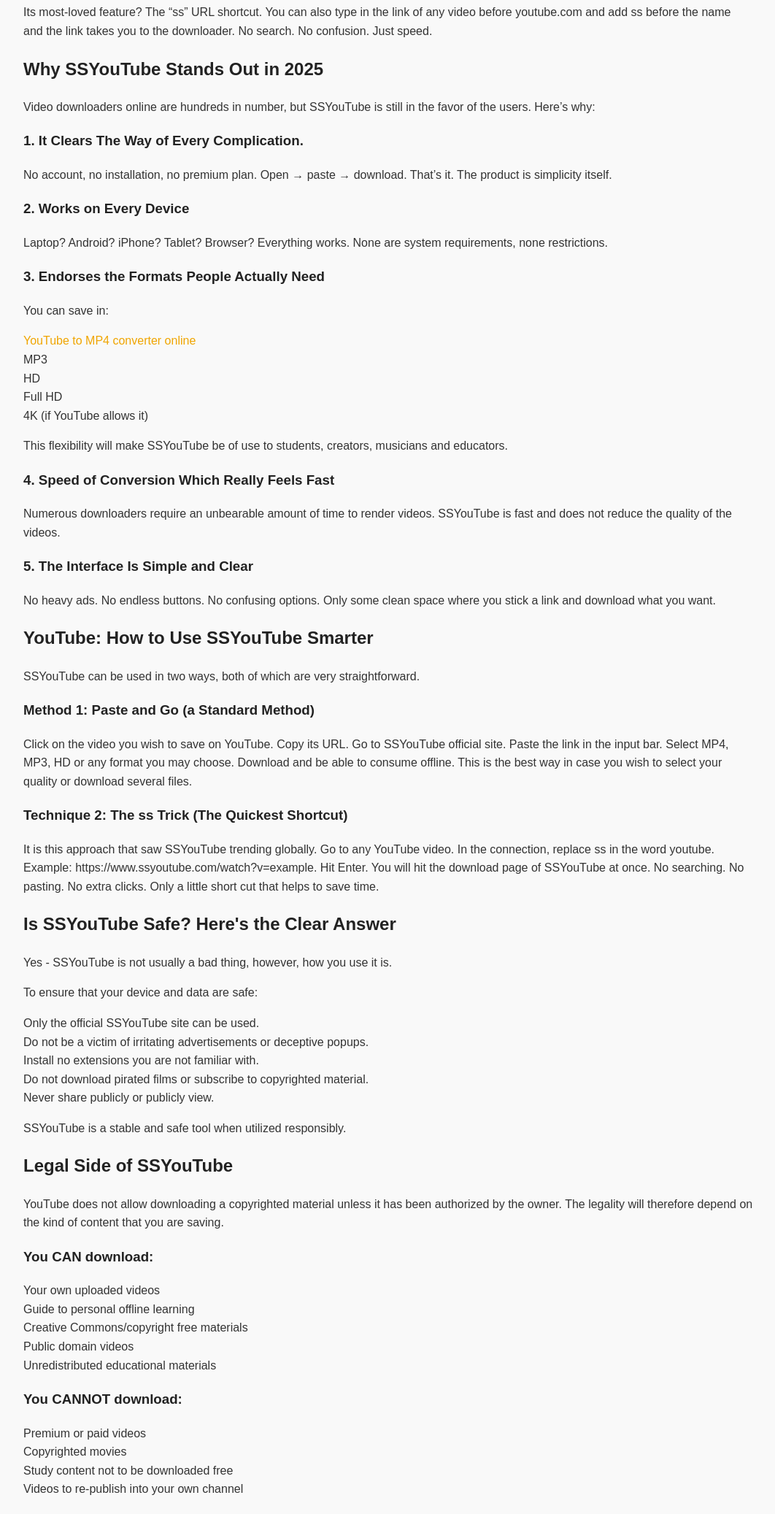
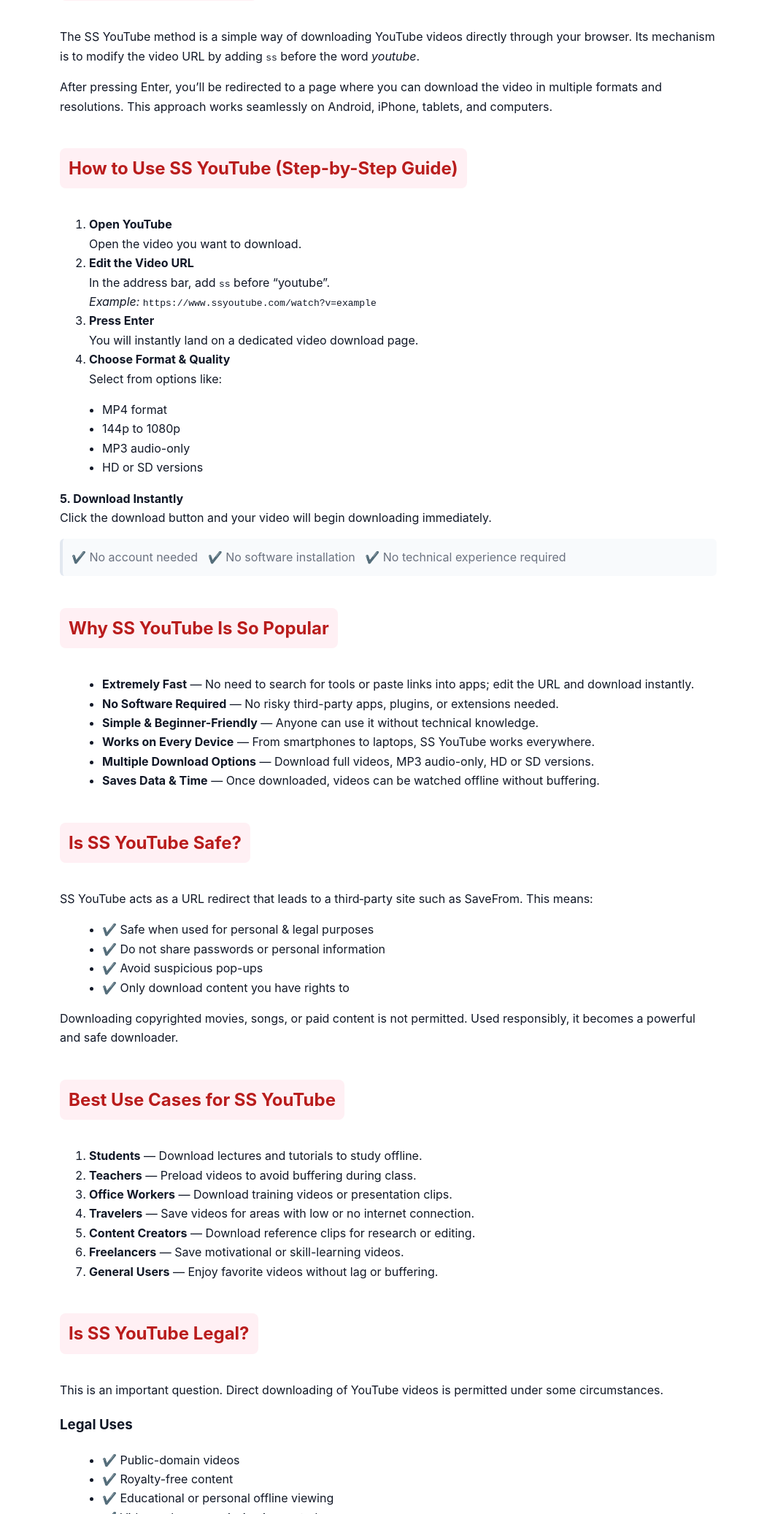
Before and after one commit to Sidra-sanaullah/ssyoutube_012, a plain HTML site: page index.html in a window 1280 px wide. Shown: the part 726-2800 px from the top of the page at 73% size, without its empty margins (108-1170 px from the left). Drawn offline with Linux system fonts and the light colour scheme.

Commit message:
Update index.html

```diff
--- a/index.html
+++ b/index.html
@@ -1,121 +1,154 @@
-<!DOCTYPE html>
+<!doctype html>
 <html lang="en">
 <head>
-<meta charset="UTF-8">
-<meta name="viewport" content="width=device-width, initial-scale=1.0">
-<title>SSYouTube: Save YouTube Videos Smarter, Faster and Offline</title>
+  <meta charset="utf-8">
+  <meta name="viewport" content="width=device-width, initial-scale=1">
+  <title>SS YouTube: Ultimate 2025 Guide to Fast, Safe & Simple YouTube Video Downloading</title>
+  <meta name="description" content="A practical 2025 guide to SS YouTube — how to download YouTube videos fast, safely, and simply by using the 'ss' URL trick. Step-by-step instructions, safety tips, use cases, and legal notes.">
   <style>
-body {font-family: Arial, sans-serif; line-height: 1.6; margin:0; padding:0; color:#333; background:#f9f9f9;}
-.container {max-width:1000px; margin:auto; padding:20px;}
-h1, h2, h3 {color:#222;}
-a {color:#f0a500; text-decoration:none;}
-a:hover {text-decoration:underline;}
-ul {list-style:none; padding:0;}
-footer {background:#222; color:#fff; padding:20px 0; text-align:center; margin-top:40px;}
+    :root{ --bg:#ffffff; --text:#111827; --muted:#6b7280; --accent:#ef476f; --heading-bg:#fff0f4; }
+    body{font-family:Inter, system-ui, -apple-system, 'Segoe UI', Roboto, 'Helvetica Neue', Arial; margin:0; color:var(--text); background:var(--bg); line-height:1.65}
+    .container{max-width:900px; margin:48px auto; padding:24px}
+    header{display:flex;align-items:center;gap:16px;margin-bottom:18px}
+    .logo{width:56px;height:56px;border-radius:12px;background:linear-gradient(135deg,#ff9a9e,#fecfef);display:flex;align-items:center;justify-content:center;color:white;font-weight:700}
+    h1{font-size:28px;margin:0 0 12px}
+    .lede{color:var(--muted);margin-bottom:18px}
+    h2{background:var(--heading-bg);display:inline-block;padding:8px 12px;border-radius:8px;color:#b91c1c;margin-top:28px}
+    h3{margin-top:20px}
+    ul{margin-left:18px}
+    .badge{display:inline-block;padding:6px 10px;border-radius:999px;background:#f3f4f6;color:#111827;font-weight:600;font-size:13px}
+    .note{background:#f8fafc;border-left:4px solid #e2e8f0;padding:12px;border-radius:6px;color:var(--muted);}
+    footer{margin-top:36px;padding-top:18px;border-top:1px solid #eef2f7;color:var(--muted);font-size:14px; text-align:center;}
+    pre{background:#0f172a;color:#e6eef8;padding:12px;border-radius:6px;overflow:auto;font-size:13px}
+    .actions{margin-top:12px}
+    a.cta{display:inline-block;background:var(--accent);color:white;padding:10px 14px;border-radius:8px;text-decoration:none}
+    footer a{color:var(--accent); text-decoration:none; margin-left:6px}
+    @media (max-width:600px){.container{padding:16px}h1{font-size:22px}}
   </style>
 </head>
 <body>
+  <main class="container">
+    <header>
+      <div class="logo">SS</div>
+      <div>
+        <h1>SS YouTube: Ultimate 2025 Guide to Fast, Safe & Simple YouTube Video Downloading</h1>
+        <div class="lede">A practical, humanized guide explaining how the <strong>ss</strong> URL trick works, why people use it, and how to stay safe and legal while downloading videos for offline use.</div>
+      </div>
+    </header>
 
-<div class="container">
-<h1>SSYouTube: Save YouTube Videos Smarter, Faster and Offline</h1>
+    <section>
+      <h2>Why SS YouTube Matters in 2025</h2>
+      <p>The alternative approach to achieving high ranking and dominance will be through the exclusive provision of the service. The other method of high ranking and dominance will be by offering the service only.</p>
+      <p>In the rapidly growing digital age, YouTube has become a nexus of global content — tutorials, lectures, motivation, reviews, entertainment, music, and more. As billions of users view YouTube daily, the platform provides people with learning, entertainment, and information.</p>
+      <p>But what about those times when you want to watch something offline? Or study a tutorial before your exam? Or replay a motivational speech anytime without buffering? That is where <strong>SS YouTube</strong> comes in as a fast, simple, and hassle-free solution. You can use the <a href="https://ssyoutube.in" target="_blank">SS YouTube Video Downloader</a> to download your favorite videos instantly.</p>
+    </section>
 
-<h2>Introduction</h2>
-<p>Watching a lot of YouTube (tutorials, reviews, productivity tips, lectures, mixes, etc.?), you have likely encountered one problem that has become very simple to ignore: YouTube does not always allow you to watch something offline, in particular without a premium option. and when your Internet connection is no longer available, or you are on the road, such videos are suddenly not available any longer.</p>
-<p>This is where <a href="https://ssyoutube.in" target="_blank" rel="noopener noreferrer">SSYouTube video downloader</a> will transform everything.</p>
-<p>As opposed to being a mere YouTube downloader, SSYouTube has turned into a nifty little gimmick that is used worldwide to directly save videos to your device. It is fast, light, and even web-based, and does not require downloads, subscriptions, or applications. It is a tool that is easy to use- and the effect on convenience is massive.</p>
-<p>This paper deconstructs what makes SSYouTube such a fantastic solution, its functioning, and how to use it safely in a new, modern, SEO-optimised style.</p>
+    <section>
+      <h2>What Is SS YouTube?</h2>
+      <p>The SS YouTube method is a simple way of downloading YouTube videos directly through your browser. Its mechanism is to modify the video URL by adding <code>ss</code> before the word <em>youtube</em>.</p>
 
-<h2>What Exactly Is SSYouTube? A Shortcut, Not a Software</h2>
-<p>SSYouTube is not an extension or an app. It is an internet application that has a single purpose: Turn anything on YouTube into an MP3.</p>
-<p>Rather than installing cumbersome programs or have to put up with some sketchy downloader programs, SSYouTube keeps it lean:</p>
+      <p>After pressing Enter, you’ll be redirected to a page where you can download the video in multiple formats and resolutions. This approach works seamlessly on Android, iPhone, tablets, and computers.</p>
+    </section>
+
+    <section>
+      <h2>How to Use SS YouTube (Step-by-Step Guide)</h2>
+
+      <ol>
+        <li><strong>Open YouTube</strong><br>Open the video you want to download.</li>
+        <li><strong>Edit the Video URL</strong><br>In the address bar, add <code>ss</code> before “youtube”.<br>
+          <em>Example:</em> <code>https://www.ssyoutube.com/watch?v=example</code>
+        </li>
+        <li><strong>Press Enter</strong><br>You will instantly land on a dedicated video download page.</li>
+        <li><strong>Choose Format &amp; Quality</strong><br>Select from options like:</li>
+      </ol>
+
       <ul>
-<li>Copy a YouTube link</li>
-<li>Post it on the SS You Tube site.</li>
-<li>Choose your format</li>
-<li>Download instantly</li>
+        <li>MP4 format</li>
+        <li>144p to 1080p</li>
+        <li>MP3 audio-only</li>
+        <li>HD or SD versions</li>
       </ul>
-<p>Its most-loved feature? The “ss” URL shortcut. You can also type in the link of any video before youtube.com and add ss before the name and the link takes you to the downloader. No search. No confusion. Just speed.</p>
 
-<h2>Why SSYouTube Stands Out in 2025</h2>
-<p>Video downloaders online are hundreds in number, but SSYouTube is still in the favor of the users. Here’s why:</p>
-<h3>1. It Clears The Way of Every Complication.</h3>
-<p>No account, no installation, no premium plan. Open → paste → download. That’s it. The product is simplicity itself.</p>
-<h3>2. Works on Every Device</h3>
-<p>Laptop? Android? iPhone? Tablet? Browser? Everything works. None are system requirements, none restrictions.</p>
-<h3>3. Endorses the Formats People Actually Need</h3>
-<p>You can save in:</p>
+      <p><strong>5. Download Instantly</strong><br>Click the download button and your video will begin downloading immediately.</p>
+
+      <p class="note">✔️ No account needed &nbsp;&nbsp;✔️ No software installation &nbsp;&nbsp;✔️ No technical experience required</p>
+    </section>
+
+    <section>
+      <h2>Why SS YouTube Is So Popular</h2>
       <ul>
-<li><a href="https://ssyoutube.in" target="_blank" rel="noopener noreferrer">YouTube to MP4 converter online</a></li>
-<li>MP3</li>
-<li>HD</li>
-<li>Full HD</li>
-<li>4K (if YouTube allows it)</li>
+        <li><strong>Extremely Fast</strong> — No need to search for tools or paste links into apps; edit the URL and download instantly.</li>
+        <li><strong>No Software Required</strong> — No risky third-party apps, plugins, or extensions needed.</li>
+        <li><strong>Simple &amp; Beginner-Friendly</strong> — Anyone can use it without technical knowledge.</li>
+        <li><strong>Works on Every Device</strong> — From smartphones to laptops, SS YouTube works everywhere.</li>
+        <li><strong>Multiple Download Options</strong> — Download full videos, MP3 audio-only, HD or SD versions.</li>
+        <li><strong>Saves Data &amp; Time</strong> — Once downloaded, videos can be watched offline without buffering.</li>
       </ul>
-<p>This flexibility will make SSYouTube be of use to students, creators, musicians and educators.</p>
-<h3>4. Speed of Conversion Which Really Feels Fast</h3>
-<p>Numerous downloaders require an unbearable amount of time to render videos. SSYouTube is fast and does not reduce the quality of the videos.</p>
-<h3>5. The Interface Is Simple and Clear</h3>
-<p>No heavy ads. No endless buttons. No confusing options. Only some clean space where you stick a link and download what you want.</p>
+    </section>
 
-<h2>YouTube: How to Use SSYouTube Smarter</h2>
-<p>SSYouTube can be used in two ways, both of which are very straightforward.</p>
-<h3>Method 1: Paste and Go (a Standard Method)</h3>
-<p>Click on the video you wish to save on YouTube. Copy its URL. Go to SSYouTube official site. Paste the link in the input bar. Select MP4, MP3, HD or any format you may choose. Download and be able to consume offline. This is the best way in case you wish to select your quality or download several files.</p>
-<h3>Technique 2: The ss Trick (The Quickest Shortcut)</h3>
-<p>It is this approach that saw SSYouTube trending globally. Go to any YouTube video. In the connection, replace ss in the word youtube. Example: https://www.ssyoutube.com/watch?v=example. Hit Enter. You will hit the download page of SSYouTube at once. No searching. No pasting. No extra clicks. Only a little short cut that helps to save time.</p>
+    <section>
+      <h2>Is SS YouTube Safe?</h2>
+      <p>SS YouTube acts as a URL redirect that leads to a third‑party site such as SaveFrom. This means:</p>
+      <ul>
+        <li>✔️ Safe when used for personal &amp; legal purposes</li>
+        <li>✔️ Do not share passwords or personal information</li>
+        <li>✔️ Avoid suspicious pop-ups</li>
+        <li>✔️ Only download content you have rights to</li>
+      </ul>
+      <p>Downloading copyrighted movies, songs, or paid content is not permitted. Used responsibly, it becomes a powerful and safe downloader.</p>
+    </section>
 
-<h2>Is SSYouTube Safe? Here's the Clear Answer</h2>
-<p>Yes - SSYouTube is not usually a bad thing, however, how you use it is.</p>
-<p>To ensure that your device and data are safe:</p>
+    <section>
+      <h2>Best Use Cases for SS YouTube</h2>
+      <ol>
+        <li><strong>Students</strong> — Download lectures and tutorials to study offline.</li>
+        <li><strong>Teachers</strong> — Preload videos to avoid buffering during class.</li>
+        <li><strong>Office Workers</strong> — Download training videos or presentation clips.</li>
+        <li><strong>Travelers</strong> — Save videos for areas with low or no internet connection.</li>
+        <li><strong>Content Creators</strong> — Download reference clips for research or editing.</li>
+        <li><strong>Freelancers</strong> — Save motivational or skill-learning videos.</li>
+        <li><strong>General Users</strong> — Enjoy favorite videos without lag or buffering.</li>
+      </ol>
+    </section>
+
+    <section>
+      <h2>Is SS YouTube Legal?</h2>
+      <p>This is an important question. Direct downloading of YouTube videos is permitted under some circumstances.</p>
+      <h3>Legal Uses</h3>
       <ul>
-<li>Only the official SSYouTube site can be used.</li>
-<li>Do not be a victim of irritating advertisements or deceptive popups.</li>
-<li>Install no extensions you are not familiar with.</li>
-<li>Do not download pirated films or subscribe to copyrighted material.</li>
-<li>Never share publicly or publicly view.</li>
+        <li>✔️ Public-domain videos</li>
+        <li>✔️ Royalty-free content</li>
+        <li>✔️ Educational or personal offline viewing</li>
+        <li>✔️ Videos where permission is granted</li>
       </ul>
-<p>SSYouTube is a stable and safe tool when utilized responsibly.</p>
+      <h3>Not Legal</h3>
+      <ul>
+        <li>❌ Premium movies, songs, or paid content</li>
+        <li>❌ Downloading copyrighted videos for redistribution</li>
+      </ul>
+      <p><strong>SS YouTube is legal only when used responsibly.</strong></p>
+    </section>
 
-<h2>Legal Side of SSYouTube</h2>
-<p>YouTube does not allow downloading a copyrighted material unless it has been authorized by the owner. The legality will therefore depend on the kind of content that you are saving.</p>
-<h3>You CAN download:</h3>
+    <section>
+      <h2>How to Use SS YouTube Safely</h2>
+      <p>To ensure a smooth and safe experience:</p>
       <ul>
-<li>Your own uploaded videos</li>
-<li>Guide to personal offline learning</li>
-<li>Creative Commons/copyright free materials</li>
-<li>Public domain videos</li>
-<li>Unredistributed educational materials</li>
+        <li>Do not click on random popup links</li>
+        <li>Never share personal information</li>
+        <li>Use trusted and secure pages only</li>
+        <li>Keep your antivirus active</li>
+        <li>Always check downloaded files</li>
       </ul>
-<h3>You CANNOT download:</h3>
-<ul>
-<li>Premium or paid videos</li>
-<li>Copyrighted movies</li>
-<li>Study content not to be downloaded free</li>
-<li>Videos to re-publish into your own channel</li>
-</ul>
-<p>Personal use = fine. Sharing or giving out = not permitted.</p>
+      <p>These small steps make your entire experience safe and issue-free.</p>
+    </section>
 
-<h2>Troubleshooting</h2>
-<p>Even great tools can glitch. The following are the ways to resolve the typical problems:</p>
-<h3>1. Page Not Loading</h3>
-<ul>
-<li>Refresh your browser</li>
-<li>Change to another browser.</li>
-<li>Clear cache and cookies</li>
-</ul>
-<h3>2. Downloads Aren’t in HD</h3>
-<p>Select a better format such as the 720p or 1080p where possible.</p>
-<h3>3. Only Audio Downloads</h3>
-<p>It is possible that you chose an MP3 format out of mistake.</p>
-<h3>4. Too Many Redirects</h3>
-<p>You should close the unneeded tabs and make sure that you are at the official SSYouTube version.</p>
+    <section>
+      <h2>Final Words</h2>
+      <p>In 2025, <strong>SS YouTube</strong> continues to be one of the most efficient, quick, and convenient methods for downloading YouTube videos. The beauty lies in its simplicity—just add <code>ss</code> to the YouTube URL and get instant download options.</p>
+      <p>No applications. No login. No complications.</p>
+    </section>
 
-<h2>Conclusions</h2>
-<p>SSYouTube is also one of the cleverest, quickest and the easiest methods of saving YouTube videos offline. Its mix of quick conversion, zero installation, strong format support, and universal integration of devices renders it a one-stop device to millions of individuals. You need to save a tutorial, a music mashup, a workout routine, a lecture, is it on SSYouTube, you have the freedom to do offline with a few clicks, or the notorious ss shortcut, even faster.</p>
-
-<footer>
-<p>&copy; 2025 SSYouTube. All Rights Reserved.</p>
-</footer>
-
+    <footer>© 2025 SS YouTube Guide. All rights reserved. <a href="https://ssyoutube.in" target="_blank">Visit SSYouTube</a></footer>
+  </main>
 </body>
 </html>
```
Lines whose indentation alone changed are shown as unchanged.
